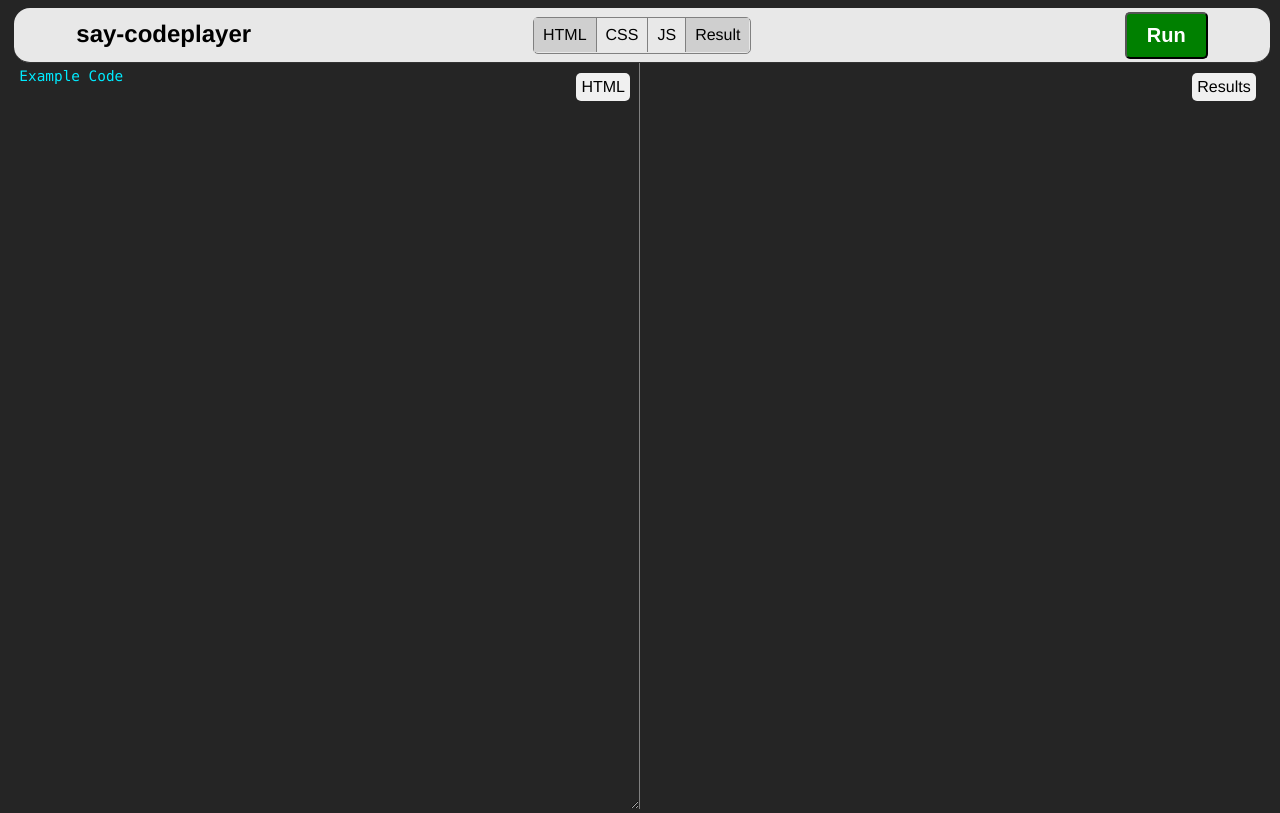
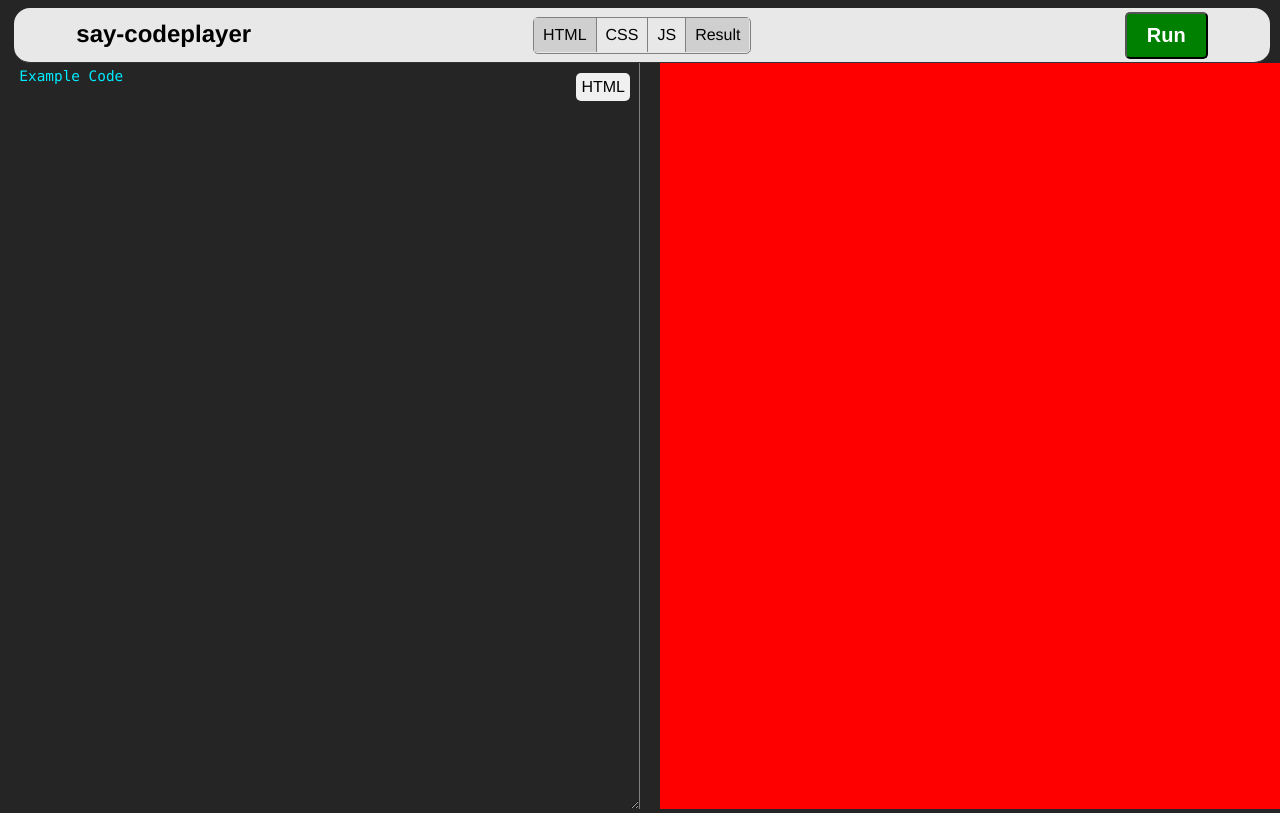
Before and after one commit to sayhelloelijah/say-codeplayer, a plain HTML site: page index.html in a window 1280 px wide. Drawn offline with Linux system fonts and the light colour scheme.

Commit message:
update player styles

```diff
--- a/app.css
+++ b/app.css
@@ -108,7 +108,8 @@ iframe {
 	border: none;
 }
 .codeplayer__results {
-		width: 100%;
-		height: 100%;
 		border: 0;
 }
+.codeplayer__results-frame {
+	background: red;
+}
--- a/app.js
+++ b/app.js
@@ -2,15 +2,17 @@ document.addEventListener('DOMContentLoaded', () => {
 
 	// Elements
 	const header = document.querySelector('.codeplayer__nav');
-	const playerContainer = document.querySelector('.codeplayer__player');
+	const playerContainers = Array.from(document.querySelectorAll('.codeplayer__player'));
 	const playerToggles = Array.from(document.querySelectorAll('.codeplayer__toggle'));
 	const windowHeight = window.innerHeight;
 	const headerHeight = header.clientHeight;
 	const runButton = document.querySelector('#runButton');
-	const iframe = document.querySelector('#resultsFrame');
+	const iframe = document.querySelector('.codeplayer__results');
 
 	// Style Elements
-	playerContainer.style.height = `${windowHeight - headerHeight}px`;
+	playerContainers.forEach(container => {
+		container.style.height = `${windowHeight - headerHeight}px`;
+	});
 
 	// Event Listeners
 	playerToggles.forEach(toggle => {
@@ -33,8 +35,10 @@ document.addEventListener('DOMContentLoaded', () => {
 			}).length;
 			let width = 100/showing;
 
-			playerContainer.style.width = `${width}px`;
-			document.querySelector('#resultsFrame').style.width = `${width}px`;
+			playerContainers.forEach(container => {
+				container.style.width = `${width}%`;
+			});
+			iframe.style.width = `${width}%`;
 		})
 	});
 
--- a/index.html
+++ b/index.html
@@ -31,9 +31,9 @@
         	<div class="codeplayer__label">JS</div>
         	<textarea id="jsCode">Example Code</textarea>
         </div>
-        <div class="codeplayer__player" id="ResultContainer">
+        <div class="codeplayer__player codeplayer__results" id="ResultsContainer">
         	<div class="codeplayer__label">Results</div>
-            <iframe class="codeplayer__results" id="resultsFrame"></iframe>
+            <iframe class="codeplayer__results-frame"></iframe>
         </div>
 	</div>
     <script src="app.js" type="text/javascript"></script>
```
